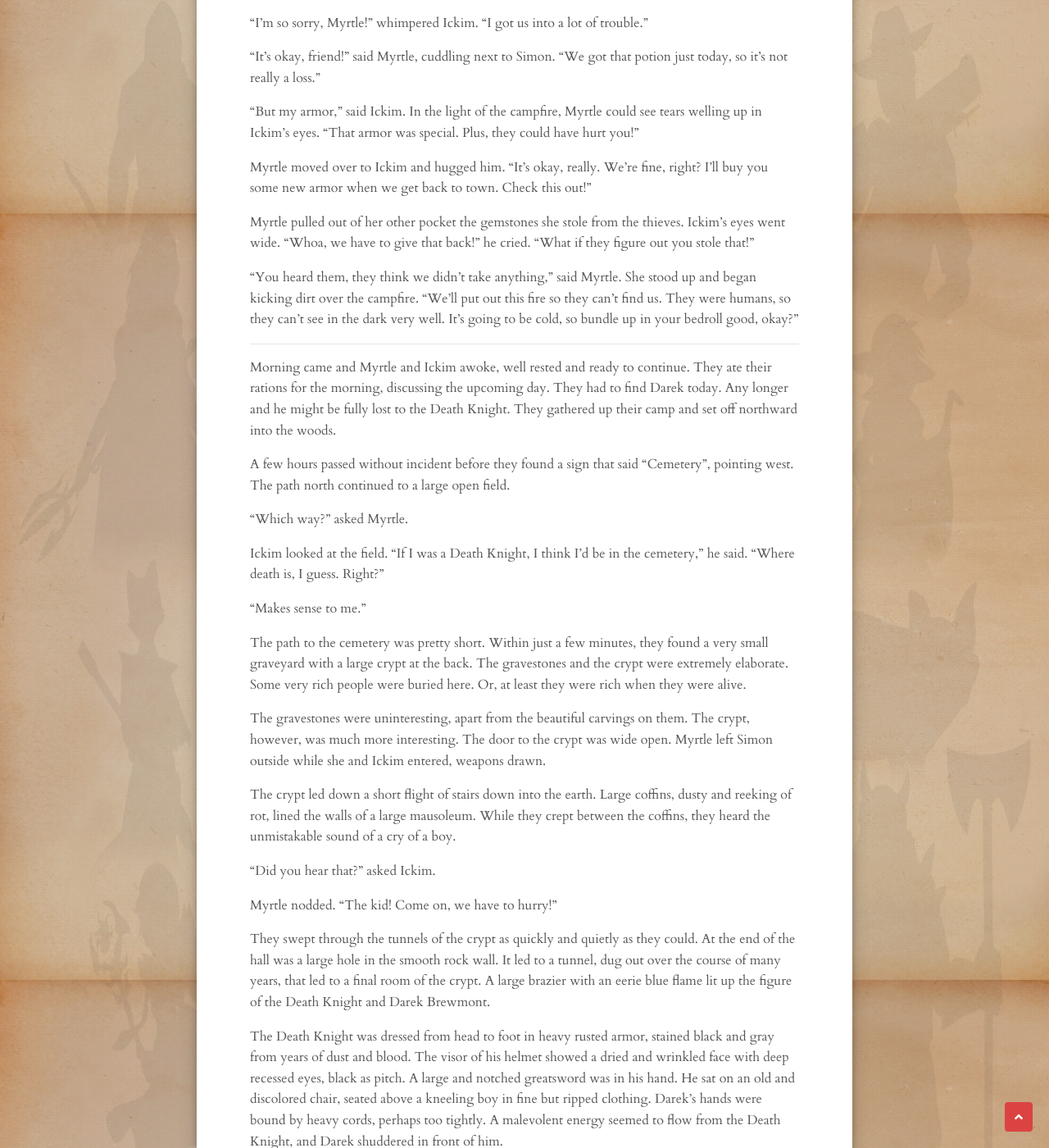
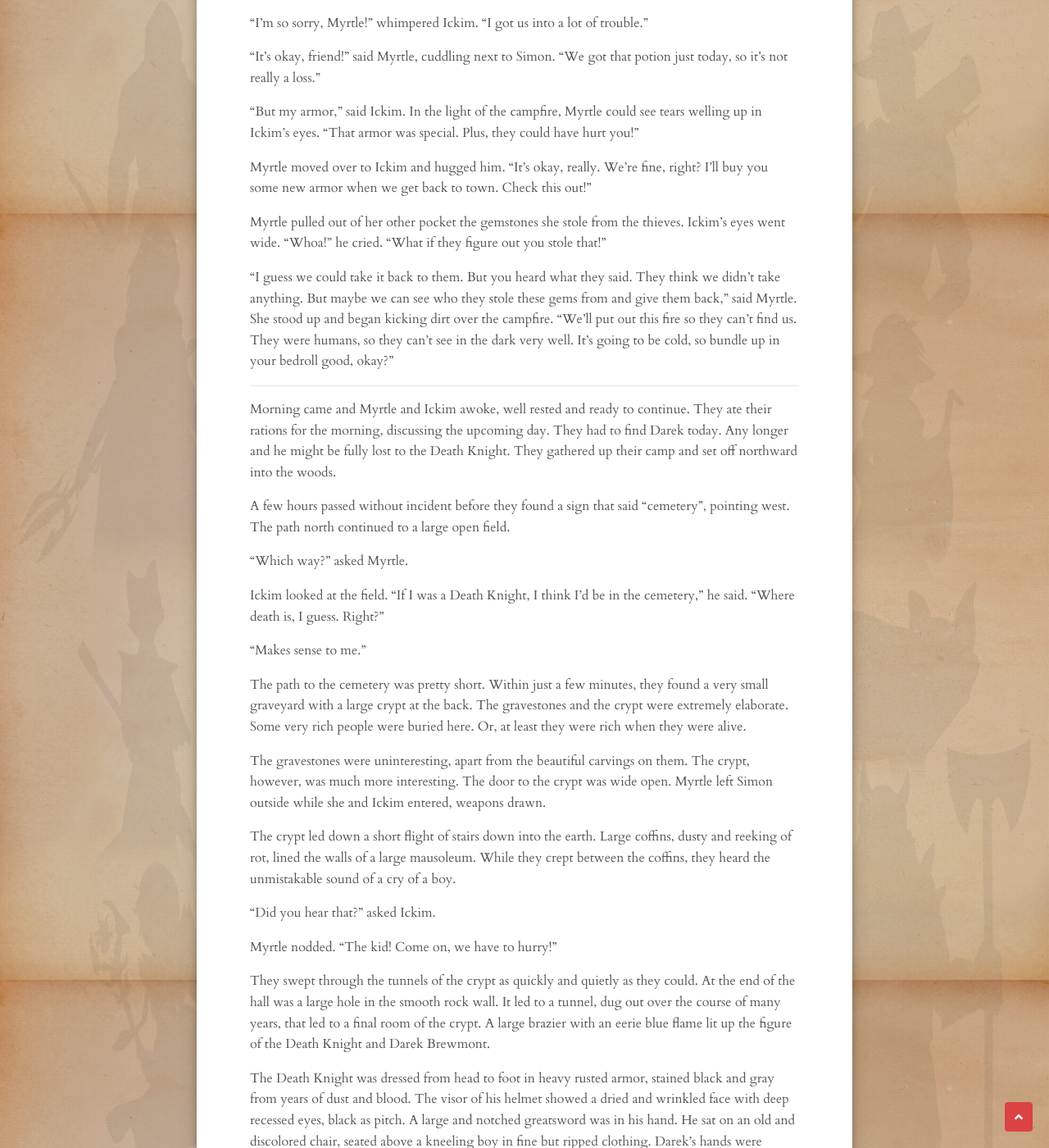
Before and after one commit to clblamires/ninesjournal, a Jekyll site: the page built from _posts/2020-04-29-the-knight.md, in a window 1280 px wide and 1400 px high, scrolled down 4413 px. Shown: the whole window at 82% size. Built offline with Jekyll 4.4.1, drawn with Linux system fonts in a browser that asks for light colours; nearby versions of some CDN libraries; some of the changed text lies outside the part shown.

Commit message:
Coule of other typos

```diff
--- a/_posts/2020-04-29-the-knight.md
+++ b/_posts/2020-04-29-the-knight.md
@@ -80,7 +80,7 @@ Myrtle began looking through the treasures in the corner. She didn’t understan
 
 She made her way towards the pile of jewelry, but accidentally bumped up against a small table. A single book positioned on the edge of the table fell over. Myrtle went to pick it up but saw that the book was hollowed on the inside! Where the book’s pages should be was a small black pouch with a handful of gems.
 
-“Hey, these are worth something!” she said, noticing how the gems glistened in the light of the brazier. “Ickim, look at-“
+“Hey, these are worth something!” she said, noticing how the gems glistened in the light of the brazier. “Ickim, look at-"
 
 Ickim inserted a lockpick into the chest and had no time to react to the purple vapor that came from the lock. His head became a swirl and he stumbled backwards, tripping over one of the bedrolls. Myrtle pocketed the gems and ran over to her friend, patting him on the cheeks to get him out of his stupor.
 
@@ -132,15 +132,15 @@ Myrtle and Ickim ran down the tunnel and back to the entrance of the cave. Their
 
 Myrtle moved over to Ickim and hugged him. “It’s okay, really. We’re fine, right? I’ll buy you some new armor when we get back to town. Check this out!”
 
-Myrtle pulled out of her other pocket the gemstones she stole from the thieves. Ickim’s eyes went wide. “Whoa, we have to give that back!” he cried. “What if they figure out you stole that!”
+Myrtle pulled out of her other pocket the gemstones she stole from the thieves. Ickim’s eyes went wide. “Whoa!” he cried. “What if they figure out you stole that!”
 
-“You heard them, they think we didn’t take anything,” said Myrtle. She stood up and began kicking dirt over the campfire. “We’ll put out this fire so they can’t find us. They were humans, so they can’t see in the dark very well. It’s going to be cold, so bundle up in your bedroll good, okay?”
+“I guess we could take it back to them. But you heard what they said. They think we didn’t take anything. But maybe we can see who they stole these gems from and give them back,” said Myrtle. She stood up and began kicking dirt over the campfire. “We’ll put out this fire so they can’t find us. They were humans, so they can’t see in the dark very well. It’s going to be cold, so bundle up in your bedroll good, okay?”
 
 ---
 
 Morning came and Myrtle and Ickim awoke, well rested and ready to continue. They ate their rations for the morning, discussing the upcoming day. They had to find Darek today. Any longer and he might be fully lost to the Death Knight. They gathered up their camp and set off northward into the woods.
 
-A few hours passed without incident before they found a sign that said “Cemetery”, pointing west. The path north continued to a large open field.
+A few hours passed without incident before they found a sign that said “cemetery”, pointing west. The path north continued to a large open field.
 
 “Which way?” asked Myrtle.
 
--- a/oneshots/elfs.html
+++ b/oneshots/elfs.html
@@ -106,7 +106,7 @@ title: E.L.F.S.
 </div>
 
 <div class="character">
-    <h4 id="bernard">Berdard Snowball</h4>
+    <h4 id="bernard">Bernard Snowball</h4>
     <!-- <img src="{{ site_url }}/images/adventureskeletons/froika.gif" alt="Image of Froika" class="character-image"> -->
     <ul>
         <li>
```
Also changed, not shown: other parts of _posts/2020-04-29-the-knight.md (+2 -2 lines).
